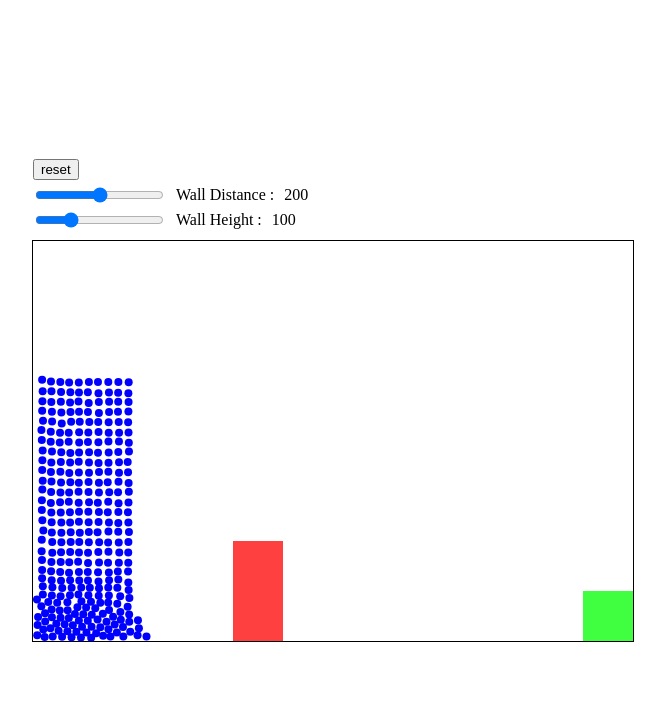
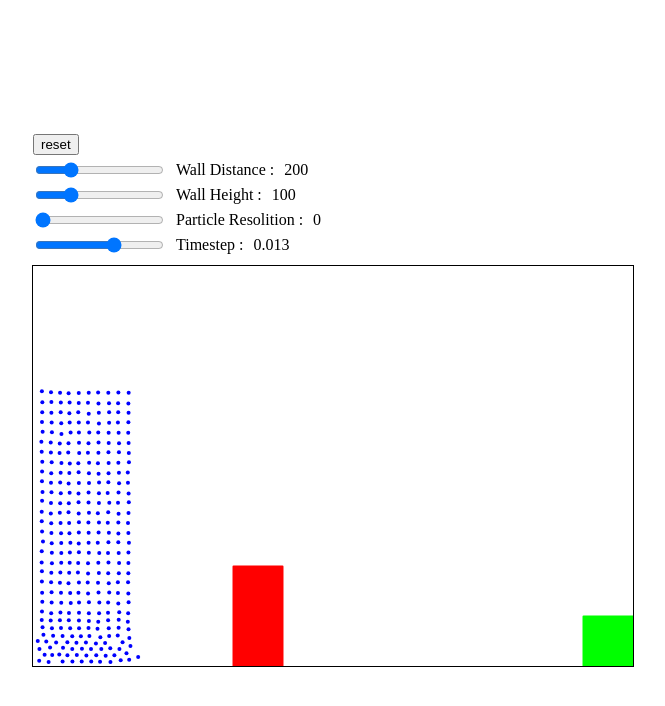
Before and after one commit to ygr4789/Fluid2D-Simulation, a website built with webpack: page public/index.html in a window 1280 px wide. Shown: the whole page, without its empty margins (307-972 px from the left). Built offline with nearby package versions, Linux system fonts and the light colour scheme; animation ran at ten frames a second.

Commit message:
gh-page setting, added readme

```diff
--- a/public/index.html
+++ b/public/index.html
@@ -12,7 +12,7 @@
           <button id="resetButton">reset</button>
         </div>
         <div class="sliderContainer">
-          <input type="range" id="wallDistanceSlider" min="100" max="300" step="10" value="200"/>
+          <input type="range" id="wallDistanceSlider" min="100" max="500" step="10" value="200"/>
           <label for="wallDistanceSlider">Wall Distance : </label>
           <p id="wallDistanceValue">200</p>
         </div>
@@ -21,6 +21,16 @@
           <label for="wallHeightSlider">Wall Height : </label>
           <p id="wallHeightValue">100</p>
         </div>
+        <div class="sliderContainer">
+          <input type="range" id="resolutionSlider" min="0" max="5" step="1" value="0"/>
+          <label for="resolutiionSlider">Particle Resolition : </label>
+          <p id="resolutionValue">0</p>
+        </div>
+        <div class="sliderContainer">
+          <input type="range" id="timeStepSlider" min="0.001" max="0.020" step="0.001" value="0.013"/>
+          <label for="timeStepSlider">Timestep : </label>
+          <p id="timeStepValue">0.013</p>
+        </div>
       </div>
       <canvas id="canvas"></canvas>
     </div>
--- a/src/consts.ts
+++ b/src/consts.ts
@@ -2,7 +2,7 @@ import { vec2 } from "gl-matrix";
 
 export const WIDTH = 600;
 export const HEIGHT = 400;
-export const PADDING = 50;
+export const PADDING = 10;
 
 export const WATER_DENSITY = 998;
 export const WATER_K_FACTOR = 100000;
--- a/src/main.ts
+++ b/src/main.ts
@@ -8,7 +8,6 @@ import {
   WIDTH,
   PADDING,
   GRAVITY,
-  TIMESTEP,
   WALL_COLOR,
   WATER_COLOR,
   WATER_DENSITY,
@@ -49,7 +48,7 @@ function render() {
   // Clear the canvas and redraw all fluidParticles
   ctx.clearRect(0, 0, WIDTH, HEIGHT);
   fluidParticles.forEach((p) => {
-    drawParticle(ctx, p, 4, WATER_COLOR);
+    drawParticle(ctx, p, 2, WATER_COLOR);
   });
   wallParticles.forEach((p) => {
     drawParticle(ctx, p, 1, WALL_COLOR);
@@ -141,10 +140,11 @@ function initAll() {
   boundaryParticles = [];
   wallParticles = [];
   houseParticles = [];
-  initBoundaries(2);
-  initfluidParticles(KERNEL_DISTANCE);
-  initWall(2);
-  initHouse(2);
+  initBoundaries(1);
+  // initfluidParticles(KERNEL_DISTANCE);
+  initfluidParticles(INITIAL_PARTICLE_DISTANCE);
+  initWall(1);
+  initHouse(1);
 }
 
 // ======================= SOLVE =======================
@@ -222,6 +222,8 @@ function handleBoundaries() {
 
 let WALL_DISTANCE = 200;
 let WALL_HEIGHT = 100;
+let INITIAL_PARTICLE_DISTANCE = 10;
+let TIMESTEP = 0.013;
 document.querySelector("#resetButton")?.addEventListener("click", initAll);
 document.querySelector("#wallDistanceSlider")?.addEventListener("input", (e) => {
   let value = (e.target as HTMLInputElement).value;
@@ -232,6 +234,16 @@ document.querySelector("#wallHeightSlider")?.addEventListener("input", (e) => {
   let value = (e.target as HTMLInputElement).value;
   (document.querySelector("#wallHeightValue") as HTMLParagraphElement).innerHTML = value;
   WALL_HEIGHT = parseInt(value);
+});
+document.querySelector("#resolutionSlider")?.addEventListener("input", (e) => {
+  let value = (e.target as HTMLInputElement).value;
+  (document.querySelector("#resolutionValue") as HTMLParagraphElement).innerHTML = value;
+  INITIAL_PARTICLE_DISTANCE = 10 - parseInt(value);
+});
+document.querySelector("#timeStepSlider")?.addEventListener("input", (e) => {
+  let value = (e.target as HTMLInputElement).value;
+  (document.querySelector("#timeStepValue") as HTMLParagraphElement).innerHTML = value;
+  TIMESTEP = parseFloat(value);
 });
 
 // ======================= MAIN =======================
```
Also changed, not shown: .github/workflows/webpack.yml (added), README.md (added).
